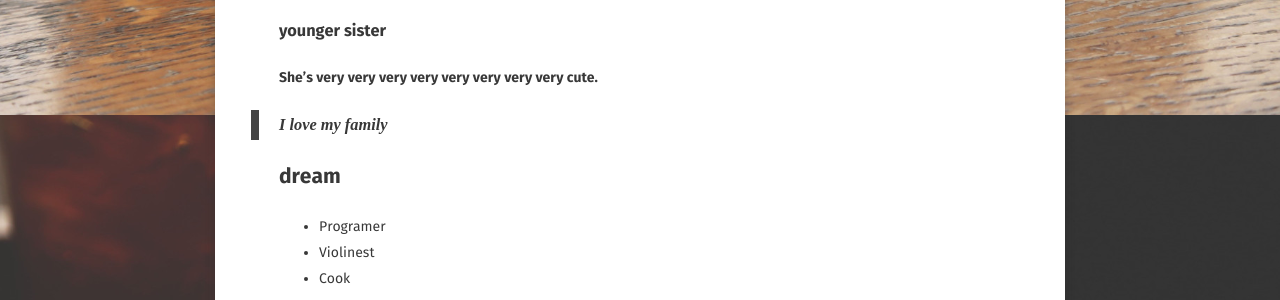
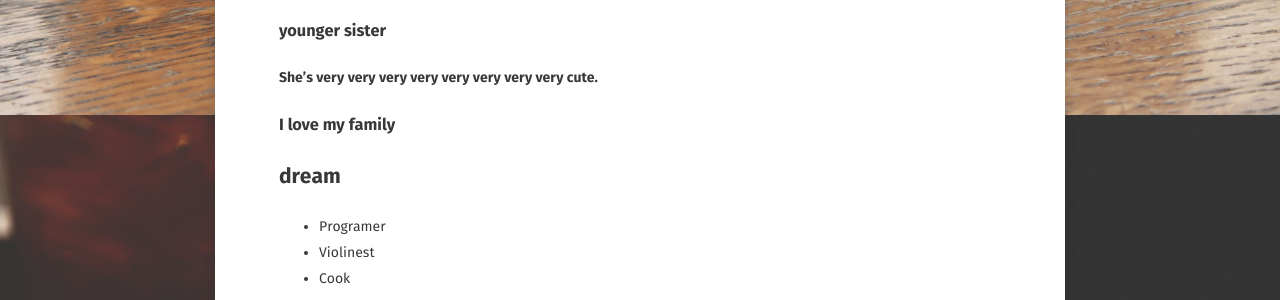
Before and after one commit to KSY1824/ksy1824.github.com, a Jekyll site: the page built from _posts/2021-04-03-My-first-blog-post.md, in a window 1280 px wide. Shown: the part 785-1085 px from the top of the page. Built offline with Jekyll 4.4.1, drawn with Linux system fonts in a browser that asks for light colours; some web fonts are replaced; comment, search, counter and statistics services are not loaded.

```diff
--- a/_posts/2021-04-03-My-first-blog-post.md
+++ b/_posts/2021-04-03-My-first-blog-post.md
@@ -29,7 +29,7 @@ comments: true
 ### younger sister
 #### She's very very very very very very very very cute.
 
-> ### I love my family
+### I love my family
 
 ## dream
 
```
